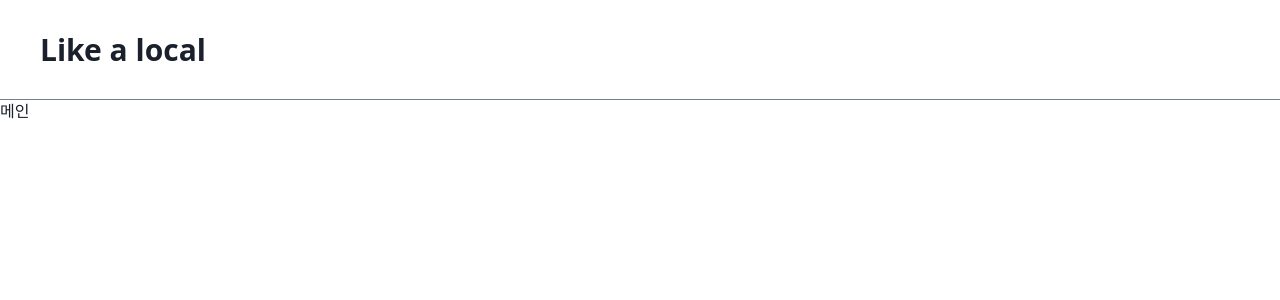
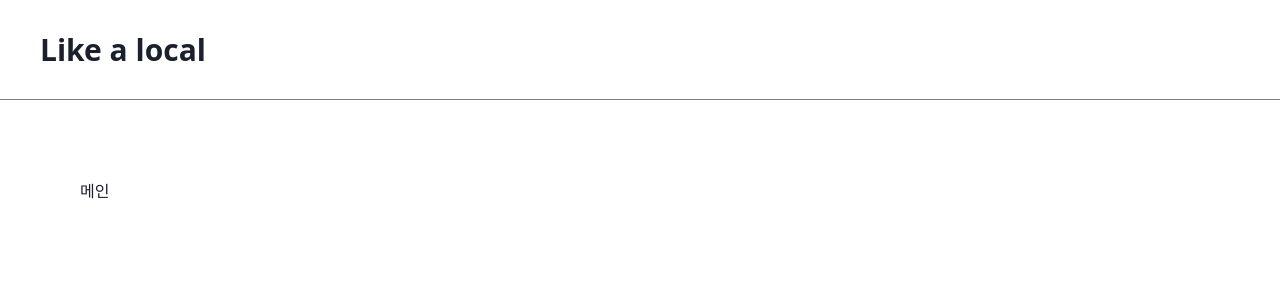
Before and after one commit to SongNoin/pre-onboarding-9th-2-SongNoin, a React (Vite) app: page /main in a window 1280 px wide. Shown: the top 300 px of the page. Built offline with nearby package versions, Linux system fonts and the light colour scheme.

Commit message:
style 메인 패딩 적용

```diff
--- a/src/components/Layouts/DefaultLayout.tsx
+++ b/src/components/Layouts/DefaultLayout.tsx
@@ -15,7 +15,7 @@ export const DefaultLayout = () => {
       <GridItem area={"header"}>
         <Header />
       </GridItem>
-      <GridItem area={"main"}>
+      <GridItem area={"main"} p={"20"}>
         <Outlet />
       </GridItem>
     </Grid>
```
